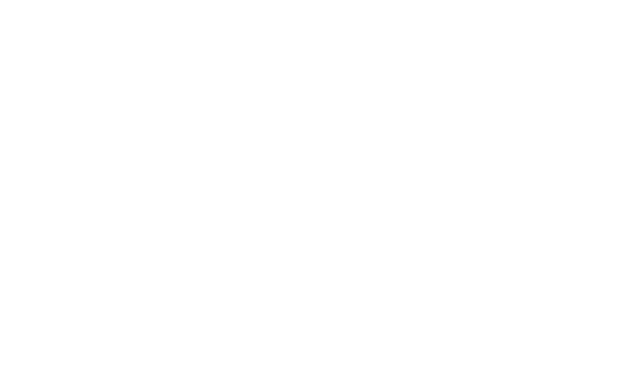
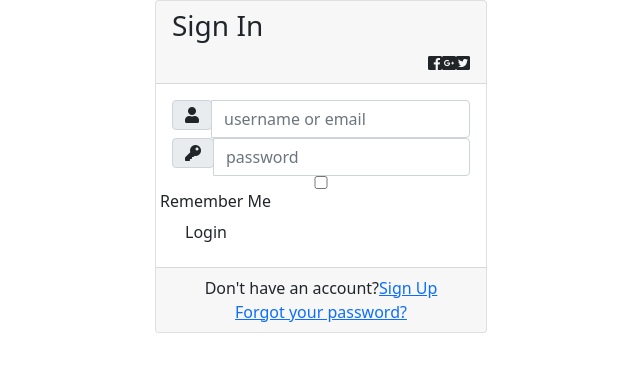
Before and after one commit to carlosreneas/cartas2025-2, a plain HTML site: page index.html in a window 1280 px wide. Shown: the whole page, without its empty margins (319-959 px from the left). Drawn offline with nearby package versions, Linux system fonts and the light colour scheme.

Commit message:
Ajustes del login

```diff
--- a/index.html
+++ b/index.html
@@ -1,11 +1,65 @@
 <!DOCTYPE html>
 <html>
 <head>
-	<meta charset="utf-8">
-	<meta name="viewport" content="width=device-width, initial-scale=1">
-	<title>Login</title>
+	<title>Login Page</title>
+
+	<link href="https://cdn.jsdelivr.net/npm/bootstrap@5.0.2/dist/css/bootstrap.min.css" rel="stylesheet" integrity="sha384-EVSTQN3/azprG1Anm3QDgpJLIm9Nao0Yz1ztcQTwFspd3yD65VohhpuuCOmLASjC" crossorigin="anonymous">
+
+	<!--Fontawesome CDN-->
+	<link rel="stylesheet" href="https://use.fontawesome.com/releases/v5.3.1/css/all.css" integrity="sha384-mzrmE5qonljUremFsqc01SB46JvROS7bZs3IO2EmfFsd15uHvIt+Y8vEf7N7fWAU" crossorigin="anonymous">
+
+
 </head>
 <body>
+<div class="container">
+	<div class="d-flex justify-content-center h-100">
+		<div class="card">
+			<div class="card-header">
+				<h3>Sign In</h3>
+				<div class="d-flex justify-content-end social_icon">
+					<span><i class="fab fa-facebook-square"></i></span>
+					<span><i class="fab fa-google-plus-square"></i></span>
+					<span><i class="fab fa-twitter-square"></i></span>
+				</div>
+			</div>
+			<div class="card-body">
+				<form>
+					<div class="input-group form-group">
+						<div class="input-group-prepend">
+							<span class="input-group-text"><i class="fas fa-user"></i></span>
+						</div>
+						<input id="username" type="text" class="form-control" placeholder="username or email">
+
+					</div>
+					<div class="input-group form-group">
+						<div class="input-group-prepend">
+							<span class="input-group-text"><i class="fas fa-key"></i></span>
+						</div>
+						<input id="password" type="password" class="form-control" placeholder="password">
+					</div>
+					<div class="row align-items-center remember">
+						<input type="checkbox">Remember Me
+					</div>
+					<div class="form-group">
+						<input type="button" id="enviar" value="Login" class="btn float-right login_btn">
+					</div>
+				</form>
+
+			</div>
+			<div id="alerta" style="display: none" class="alert alert-danger" role="alert"></div>
+			<div class="card-footer">
+				<div class="d-flex justify-content-center links">
+					Don't have an account?<a href="#">Sign Up</a>
+				</div>
+				<div class="d-flex justify-content-center">
+					<a href="#">Forgot your password?</a>
+				</div>
+			</div>
+		</div>
+	</div>
+</div>
+
+<script src="https://cdn.jsdelivr.net/npm/bootstrap@5.0.2/dist/js/bootstrap.bundle.min.js" integrity="sha384-MrcW6ZMFYlzcLA8Nl+NtUVF0sA7MsXsP1UyJoMp4YLEuNSfAP+JcXn/tWtIaxVXM" crossorigin="anonymous"></script>
 
 </body>
 </html>
```
Also changed, not shown: cartas.html (+1 -1 lines).
